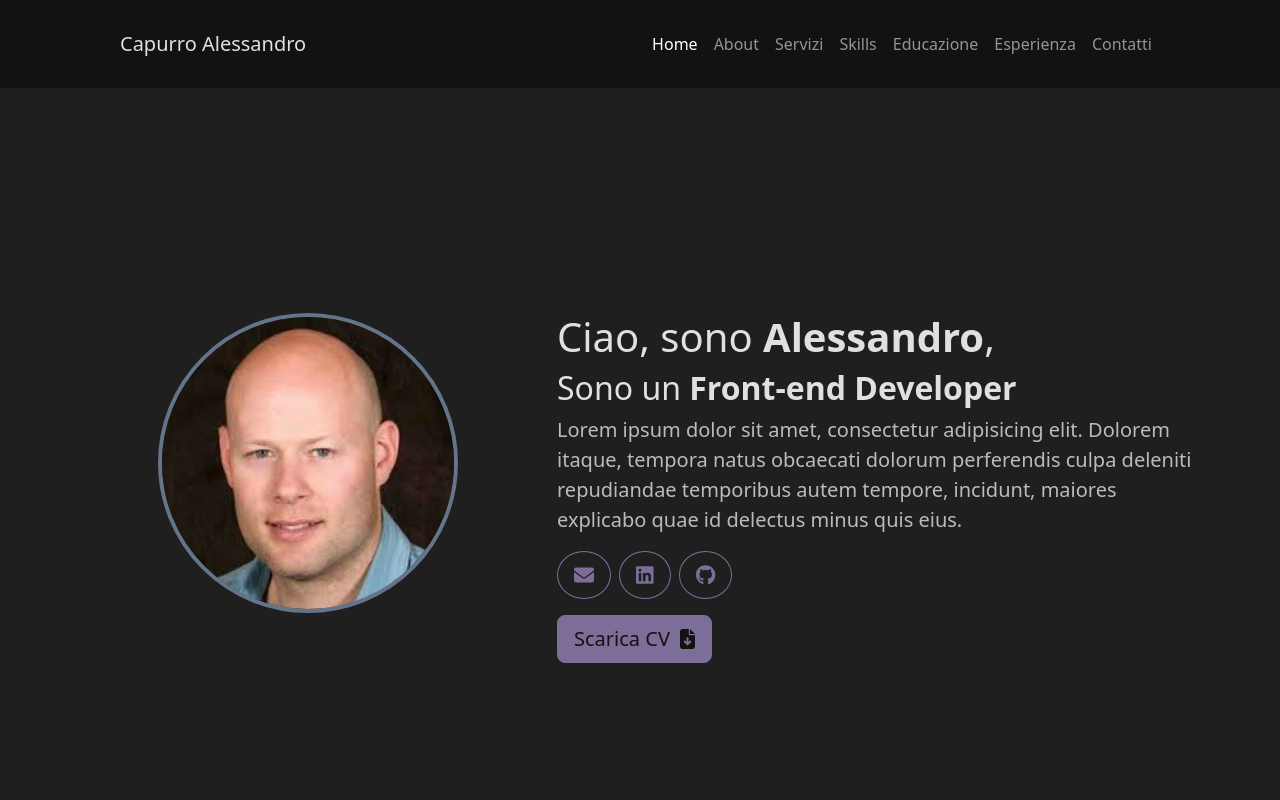
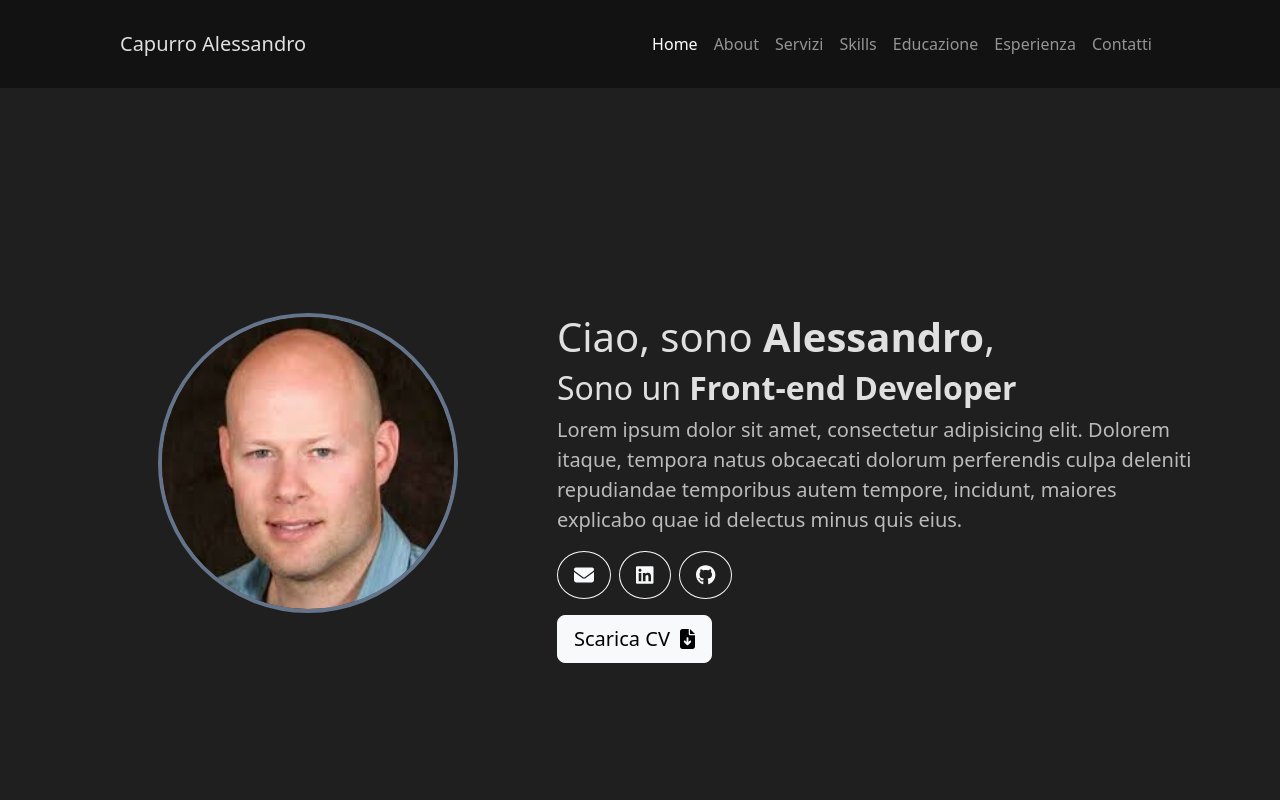
Before and after one commit to capurrooalessandro/PortfolioWebsite, a React (Vite) app in the folder PortfolioWebsite/: page /home in a window 1280 px wide. Shown: the top 800 px of the page. Built offline with nearby package versions, Linux system fonts and the light colour scheme.

Commit message:
modified css buttons to use custom classes

```diff
--- a/PortfolioWebsite/src/main.css
+++ b/PortfolioWebsite/src/main.css
@@ -1,5 +1,9 @@
 a.nav-link, a.navbar-brand{
     cursor: pointer;
+}
+
+span.fc-purple{
+    color:#7D6E99;
 }
 
 p, footer{
@@ -18,15 +22,21 @@ img.border{
     --bs-border-color: #64748B;
 }
 
-a.btn{
+a.social-btn{
     --bs-btn-color: #7D6E99;
+    --bs-btn-active-color:#bcbbbb;
+    --bs-btn-active-bg:#1F1F1F;
+    --bs-btn-active-border-color:#bcbbbb;
     --bs-btn-border-color: #7D6E99;
     --bs-btn-hover-bg:#bcbbbb;
     --bs-btn-hover-color: #1F1F1F;
 }
 
-a.btn-light{
+a.cv-btn{
     --bs-btn-bg: #7D6E99;
+    --bs-btn-border-color: #7D6E99;
+    --bs-btn-active-color: #1F1F1F;
+    --bs-btn-active-bg:#bcbbbb;
     --bs-btn-hover-bg: #1F1F1F;
     --bs-btn-hover-color: #bcbbbb;
     --bs-btn-hover-border-color: #7D6E99;
```
